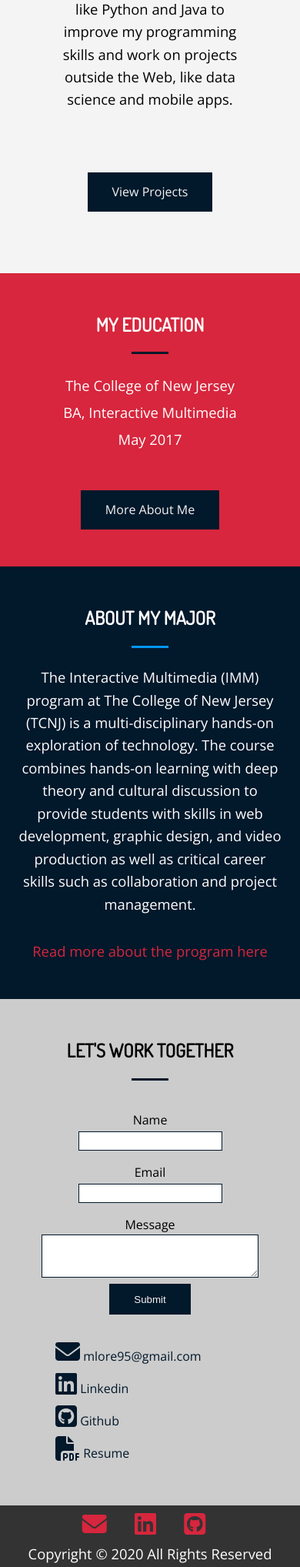
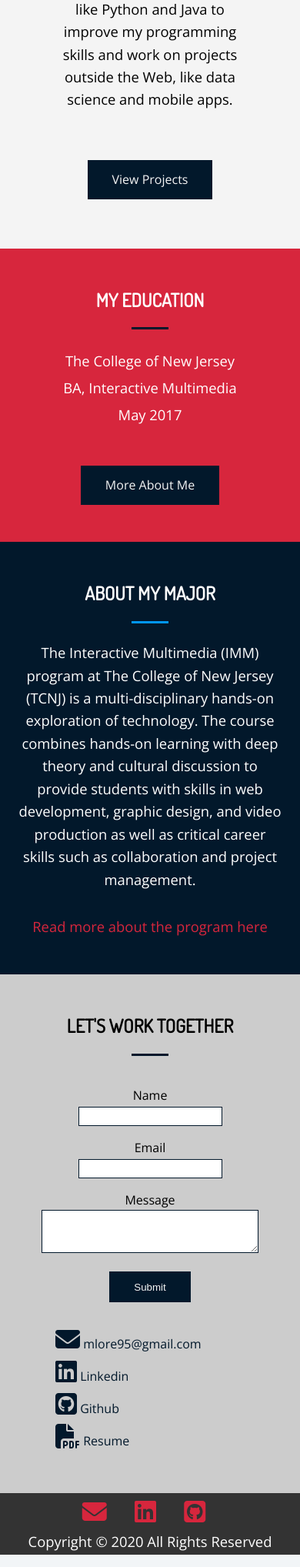
Before and after one commit to michaellore/portfolio, a PHP site: page /index.html in a window 390 px wide. Shown: the part 1232-3268 px from the top of the page at 77% size. Run offline with PHP 8.4, Linux system fonts and the light colour scheme; style sheets or scripts are compiled from the project's sources; some libraries are stand-ins or nearby versions.

Commit message:
fix button padding and contact form margin

```diff
--- a/portfolio_resources/scss/_media.scss
+++ b/portfolio_resources/scss/_media.scss
@@ -42,6 +42,10 @@
 
         div {
             margin-top: 3rem;
+
+            &:last-child {
+                padding: 0;
+            }
         }
     }
 
@@ -118,7 +122,7 @@
                 margin-top: 3rem;
 
                 &:last-child {
-                    padding: 2rem;
+                    padding: 1rem;
                 }
             }
         }
--- a/portfolio_resources/scss/main.scss
+++ b/portfolio_resources/scss/main.scss
@@ -128,7 +128,7 @@ img {
 
             div {
                 &:last-child {
-                    padding: 4rem;
+                    padding: 2rem;
                     grid-column: 2;
 
                     .btn-dark:hover {
@@ -254,8 +254,12 @@ img {
                 }
             }
 
-            .btn-dark:hover {
-                border: 1px solid $dark-color;
+            .btn-dark {
+                margin-top: 1rem;
+
+                &:hover {
+                    border: 1px solid $dark-color;
+                }
             }
         }
 
```
